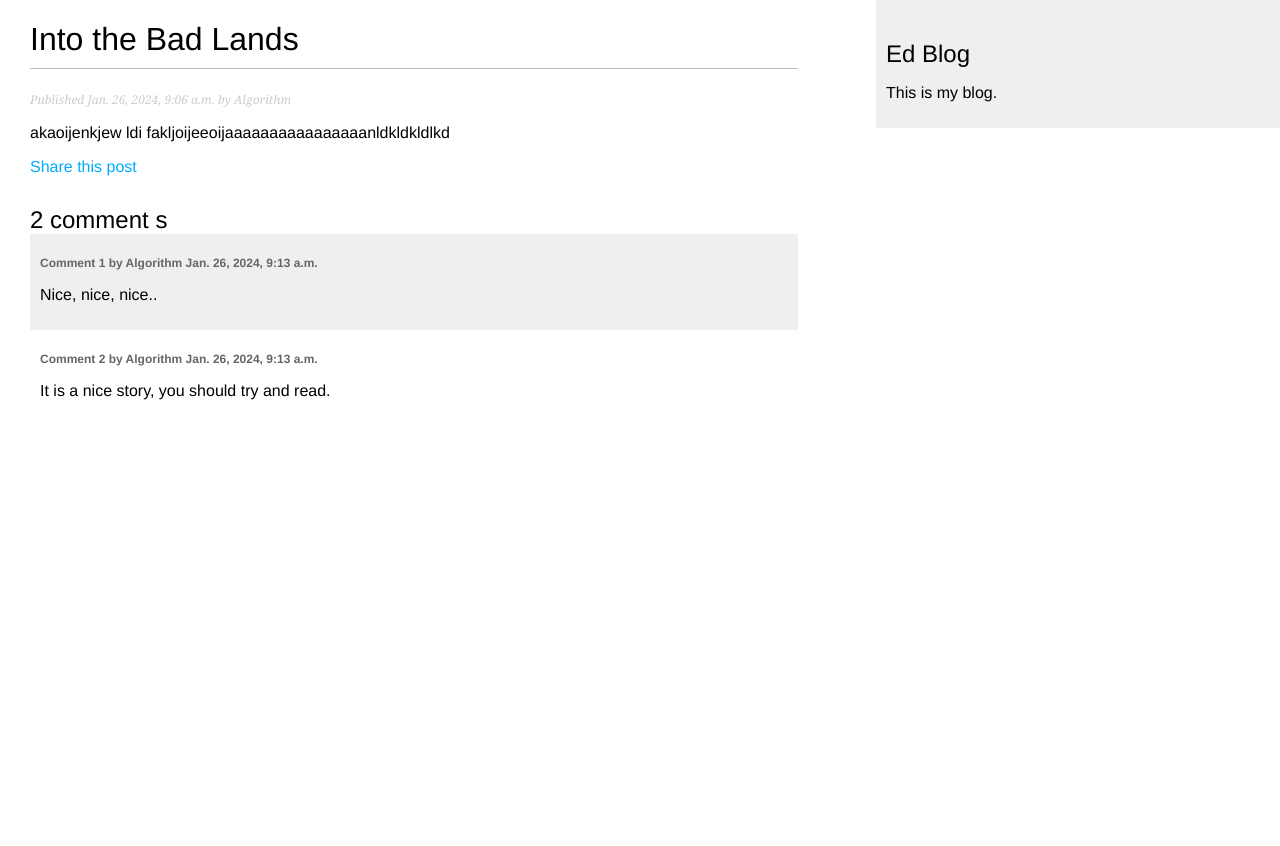
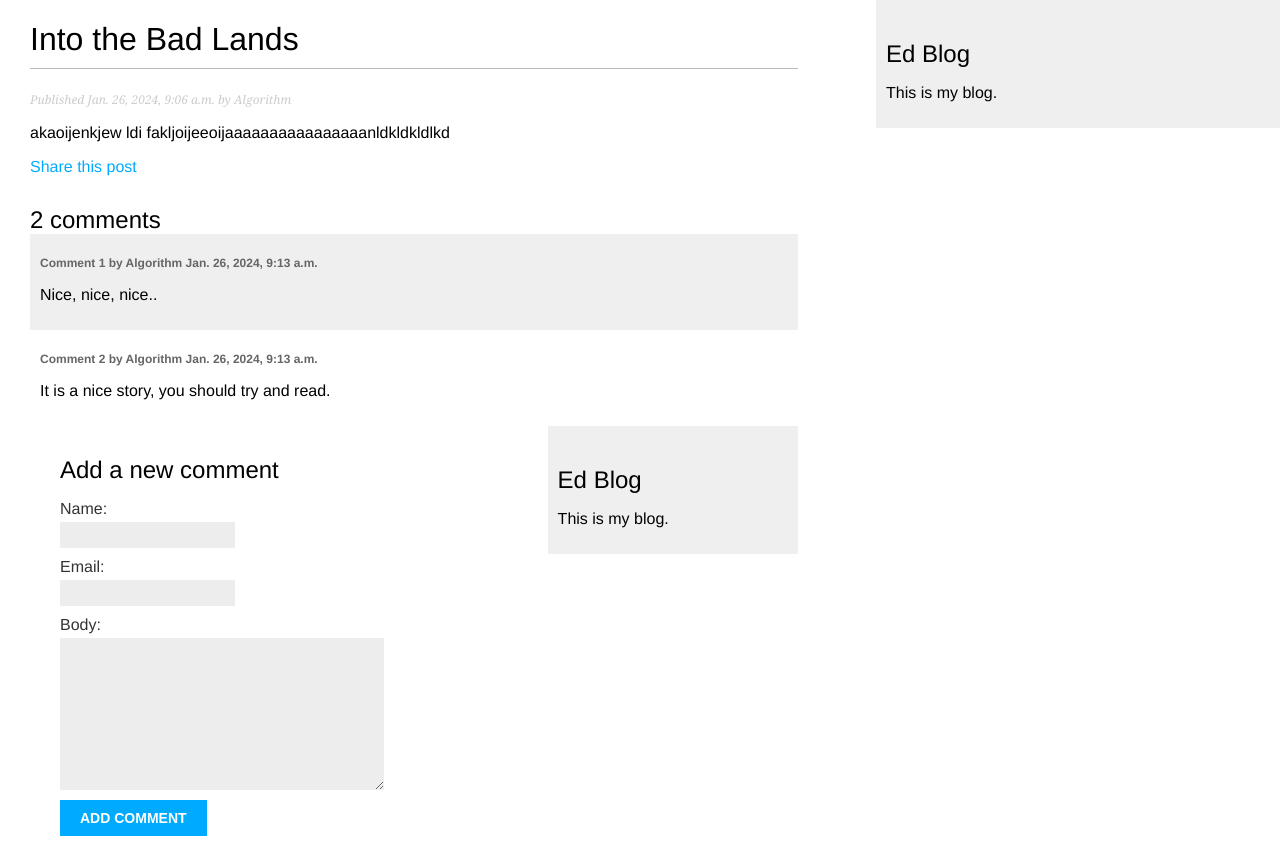
Before and after one commit to Edward-Hanson/advanced-blog, a Django app: a page that uses templates/blog/detail.html in a window 1280 px wide. Before the commit the page ends 400 px from the top, so only its background shows below. Run offline with Django 4.2, Linux system fonts and the light colour scheme; data comes from the database, SQL or seed files in the repository; both versions use the stored data as it was after the commit.

Commit message:
Final commit on comment

```diff
--- a/blog/urls.py
+++ b/blog/urls.py
@@ -8,5 +8,5 @@ urlpatterns = [
     path('',views.postlist,name='post_list'),
     path('<int:year>/<int:month>/<int:day>/<slug:post>/',views.post_detail, name='post_detail'),
     path('<int:post_id>/share/',views.post_share,name='post_share'),
-    path('<int:post_id/comment/',views.post_comment,name='post_comment'),
+    path('<int:post_id>/comment/',views.post_comment,name='post_comment'),
 ]
--- a/blog/views.py
+++ b/blog/views.py
@@ -51,7 +51,7 @@ def post_share(request,post_id):
 
 @require_POST
 def post_comment(request, post_id):
-    post = get_object_404(Post,id= post_id,status=Post.Status.PUBLISHED)
+    post = get_object_or_404(Post,id= post_id,status=Post.Status.PUBLISHED)
     comment = None
 
     form = CommentForm(data=request.POST)
--- /dev/null
+++ b/templates/blog/comment.html
@@ -0,0 +1,15 @@
+{% extends "base.html" %}
+{% block title %}Add a comment{% endblock %}
+{% block content %}
+ {% if comment %}
+ <h2>Your comment has been added.</h2>
+ <p><a href="{{ post.get_absolute_url }}">Back to the post</a></p>
+ {% else %}
+ <h2>Add a new comment</h2>
+<form action="{% url "blog:post_comment" post.id %}" method="post">
+ {{ form.as_p }}
+ {% csrf_token %}
+ <p><input type="submit" value="Add comment"></p>
+</form>
+ {% endif %}
+{% endblock %}
--- a/templates/blog/detail.html
+++ b/templates/blog/detail.html
@@ -13,7 +13,7 @@
     </p>
     {% with comments.count as total_comments %}
     <h2>
-        {{ total_comments }} comment {{ total_comments|pluralize}}
+        {{ total_comments }} comment{{ total_comments|pluralize}}
     </h2>
     {% endwith %}
     {% for comment in comments %}
@@ -27,4 +27,5 @@
     {% empty %}
     <p>There are no comments.</p>
     {% endfor %}
+    {% include "blog/comment.html"%}
 {% endblock %}
```
Also changed, not shown: db.sqlite3.
